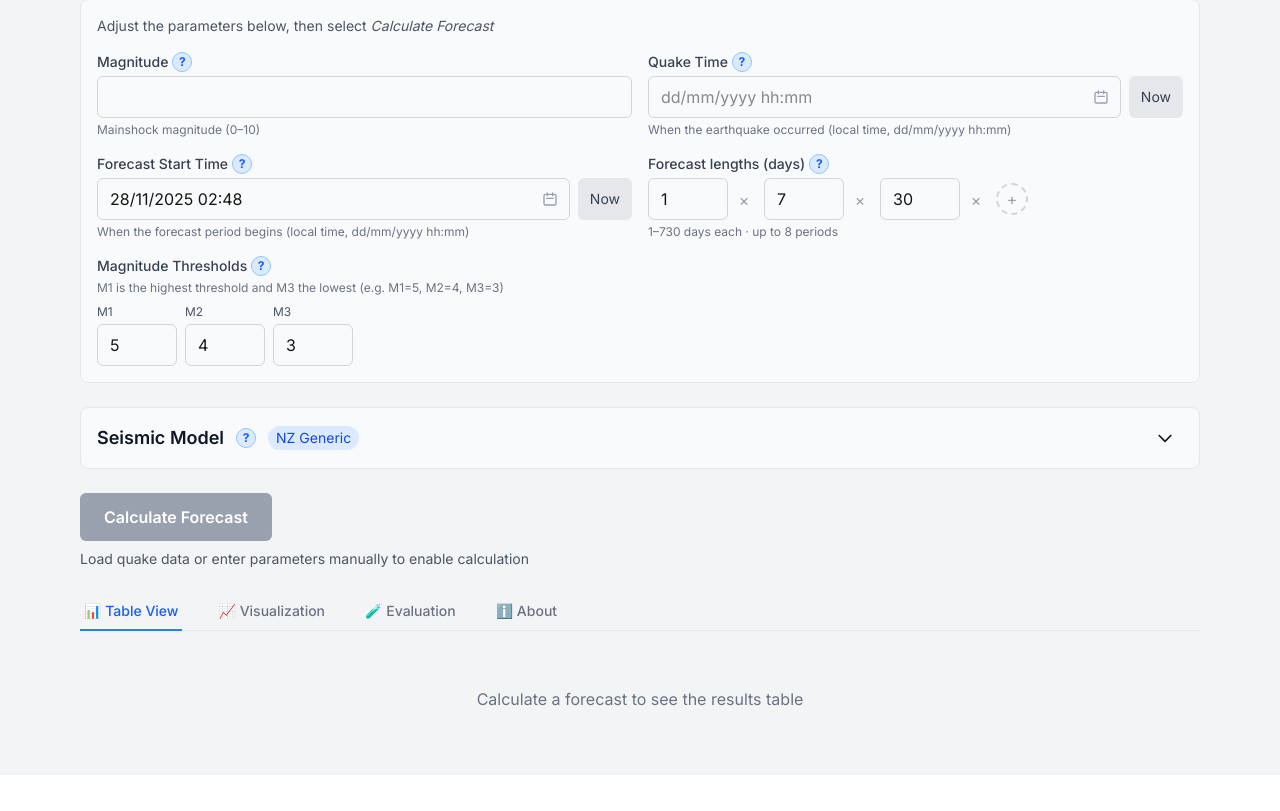
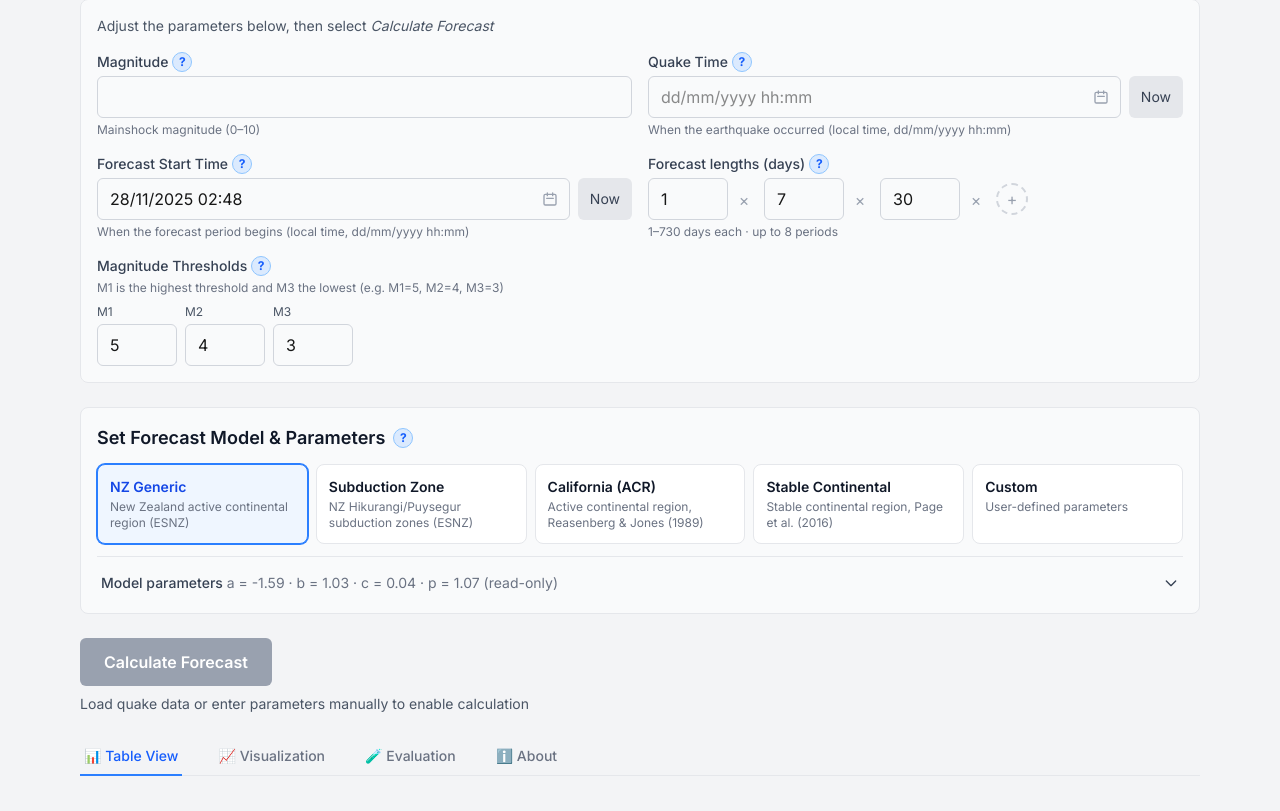
Before and after one commit to KennyGraham1/aftershockCalculator, a Next.js app: page / in a window 1280 px wide. Shown: the part 441-1252 px from the top of the page. Before the commit the page ends 1216 px from the top, so only its background shows below. Built offline with nearby package versions, Linux system fonts and the light colour scheme.

Commit message:
Update terminology in README and ModelSelector for consistency; refine model descriptions in types

```diff
--- a/src/components/ModelSelector.tsx
+++ b/src/components/ModelSelector.tsx
@@ -27,7 +27,7 @@ const PARAM_INFO: Record<keyof ModelParameters, { label: string; description: st
     description: 'Productivity parameter',
     tooltip: (
       <>
-        <strong>Productivity Parameter (<em>a</em>)</strong>
+        <strong>Productivity Parameter (a)</strong>
         <p className="mt-1">
           Sets the overall rate of aftershock occurrence for a sequence. More
           negative values correspond to lower aftershock productivity. Published
@@ -41,7 +41,7 @@ const PARAM_INFO: Record<keyof ModelParameters, { label: string; description: st
     description: 'Magnitude scaling',
     tooltip: (
       <>
-        <strong>Gutenberg&ndash;Richter <em>b</em>-value</strong>
+        <strong>Gutenberg&ndash;Richter b-value</strong>
         <p className="mt-1">
           Governs the relative frequency of small versus large events. A value
           of 1.0 implies a tenfold increase in event frequency for each unit
@@ -56,7 +56,7 @@ const PARAM_INFO: Record<keyof ModelParameters, { label: string; description: st
     description: 'Omori c-value',
     tooltip: (
       <>
-        <strong>Omori <em>c</em>-value (days)</strong>
+        <strong>Omori c-value (days)</strong>
         <p className="mt-1">
           A short time constant that regularises the aftershock rate in the
           period immediately following the mainshock. Smaller values imply
@@ -71,7 +71,7 @@ const PARAM_INFO: Record<keyof ModelParameters, { label: string; description: st
     description: 'Omori p-value',
     tooltip: (
       <>
-        <strong>Omori <em>p</em>-value (decay exponent)</strong>
+        <strong>Omori p-value (decay exponent)</strong>
         <p className="mt-1">
           The exponent governing the temporal decay of aftershock rates.
           A value of 1 corresponds to classical Omori decay; values above 1
@@ -83,24 +83,25 @@ const PARAM_INFO: Record<keyof ModelParameters, { label: string; description: st
   },
 };
 
-const SEISMIC_MODEL_TOOLTIP = (
+const MODEL_TOOLTIP = (
   <>
-    <strong>Seismic Model Selection</strong>
+    <strong>Forecast Model Selection</strong>
     <p className="mt-1">
-      Aftershock behaviour varies systematically between tectonic settings.
-      Select the parameter set calibrated for the region most representative
-      of the mainshock:
+      Aftershock behaviour varies between tectonic settings. Select the
+      parameter set calibrated for the region most representative of the
+      mainshock:
     </p>
     <ul className="mt-1 ml-3 text-xs list-disc">
       <li><strong>NZ Generic:</strong> New Zealand crustal earthquakes (ESNZ calibration)</li>
       <li><strong>Subduction Zone:</strong> Hikurangi/Puysegur plate-interface events</li>
       <li><strong>California (ACR):</strong> Reasenberg &amp; Jones (1989) generic parameters</li>
       <li><strong>Stable Continental:</strong> low-seismicity intraplate regions</li>
+      <li><strong>Custom:</strong> enter your own parameter values</li>
     </ul>
   </>
 );
 
-const STORAGE_KEY = 'aftershock-model-expanded';
+const STORAGE_KEY = 'aftershock-params-expanded';
 
 /**
  * Read initial expanded state from localStorage (client-side only)
@@ -117,11 +118,19 @@ function getInitialExpandedState(): boolean {
   }
 }
 
+function persistExpandedState(value: boolean) {
+  try {
+    localStorage.setItem(STORAGE_KEY, String(value));
+  } catch {
+    // Ignore localStorage errors
+  }
+}
+
 /** Chevron icon component for expand/collapse indicator */
 function ChevronIcon({ expanded }: { expanded: boolean }) {
   return (
     <svg
-      className={`w-5 h-5 transition-transform duration-200 ${expanded ? 'rotate-180' : ''}`}
+      className={`w-4 h-4 transition-transform duration-200 ${expanded ? 'rotate-180' : ''}`}
       fill="none"
       viewBox="0 0 24 24"
       stroke="currentColor"
@@ -140,31 +149,33 @@ export default function ModelSelector({
 }: ModelSelectorProps) {
   const baseId = useId();
   const isCustom = modelType === 'custom';
+  const activeParams = isCustom ? customParams : MODEL_PRESETS[modelType];
 
-  // Initialize collapsed state from localStorage (lazy initializer avoids hydration issues)
+  // Parameter-details disclosure, persisted across visits
   const [isExpanded, setIsExpanded] = useState(false);
-  const [isHydrated, setIsHydrated] = useState(false);
 
-  // Hydrate client-side state after mount
-  // This is a legitimate use of setState in useEffect for client-side hydration
+  // Hydrate the persisted state after mount
   useEffect(() => {
     // eslint-disable-next-line react-hooks/set-state-in-effect
     setIsExpanded(getInitialExpandedState());
-    setIsHydrated(true);
   }, []);
 
-  // Persist state to localStorage when it changes
   const toggleExpanded = useCallback(() => {
     setIsExpanded(prev => {
-      const newValue = !prev;
-      try {
-        localStorage.setItem(STORAGE_KEY, String(newValue));
-      } catch {
-        // Ignore localStorage errors
-      }
-      return newValue;
+      const next = !prev;
+      persistExpandedState(next);
+      return next;
     });
   }, []);
+
+  const handleModelSelect = (type: ModelType) => {
+    onModelChange(type);
+    // Editing parameters is the point of Custom, so open them automatically
+    if (type === 'custom' && !isExpanded) {
+      setIsExpanded(true);
+      persistExpandedState(true);
+    }
+  };
 
   const handleParamChange = (key: keyof ModelParameters, value: string) => {
     const numValue = parseFloat(value);
@@ -174,91 +185,73 @@ export default function ModelSelector({
     });
   };
 
-  // Get current model label for summary display
-  const currentModelLabel = MODEL_OPTIONS.find(m => m.type === modelType)?.label ?? 'Unknown';
+  return (
+    <div className="mb-6 p-4 bg-gray-50 dark:bg-gray-800 rounded-lg border border-gray-200 dark:border-gray-700 print:hidden">
+      <div className="flex items-center gap-2 mb-3">
+        <span id={`${baseId}-heading`} className="text-lg font-semibold text-gray-900 dark:text-gray-100">
+          Set Forecast Model &amp; Parameters
+        </span>
+        <InfoTooltip content={MODEL_TOOLTIP} />
+      </div>
 
+      {/* Model choices, always visible */}
+      <div
+        role="radiogroup"
+        aria-labelledby={`${baseId}-heading`}
+        className="grid grid-cols-1 sm:grid-cols-2 lg:grid-cols-5 gap-2"
+      >
+        {MODEL_OPTIONS.map(({ type, label, description }) => {
+          const selected = modelType === type;
           return (
-    <div className="mb-6 bg-gray-50 dark:bg-gray-800 rounded-lg border border-gray-200 dark:border-gray-700 print:hidden">
-      {/* Disclosure Header - Split into label area and expand button */}
-      <div className="px-4 py-3 flex items-center justify-between">
-        <div className="flex items-center gap-3">
-          <span className="text-lg font-semibold text-gray-900 dark:text-gray-100">
-            Seismic Model
+            <label
+              key={type}
+              className={`cursor-pointer rounded-lg border p-3 transition-colors
+                          focus-within:ring-2 focus-within:ring-blue-500
+                          ${selected
+                            ? 'border-blue-500 bg-blue-50 dark:bg-blue-900/30 ring-1 ring-blue-500'
+                            : 'border-gray-200 dark:border-gray-700 bg-white dark:bg-gray-900 hover:border-blue-300 dark:hover:border-blue-600'}`}
+            >
+              <input
+                type="radio"
+                name={`${baseId}-model`}
+                checked={selected}
+                onChange={() => handleModelSelect(type)}
+                className="sr-only"
+              />
+              <span className={`block text-sm font-semibold ${selected ? 'text-blue-700 dark:text-blue-300' : 'text-gray-900 dark:text-gray-100'}`}>
+                {label}
               </span>
-          <InfoTooltip content={SEISMIC_MODEL_TOOLTIP} />
-          <span className="text-sm px-2 py-0.5 bg-blue-100 dark:bg-blue-900/50 text-blue-700 dark:text-blue-300 rounded-full">
-            {currentModelLabel}
+              <span className="block mt-0.5 text-xs text-gray-500 dark:text-gray-400">
+                {description}
               </span>
+            </label>
+          );
+        })}
       </div>
+
+      {/* Parameter values: summary always visible, inputs behind a disclosure */}
+      <div className="mt-3 border-t border-gray-200 dark:border-gray-600 pt-3">
         <button
           type="button"
           onClick={toggleExpanded}
           aria-expanded={isExpanded}
-          aria-controls={`${baseId}-content`}
-          className="p-2 rounded-md hover:bg-gray-200 dark:hover:bg-gray-700
-                     focus:outline-none focus:ring-2 focus:ring-blue-500
-                     transition-colors"
-          aria-label={isExpanded ? 'Collapse model options' : 'Expand model options'}
+          aria-controls={`${baseId}-params`}
+          className="w-full flex items-center justify-between gap-2 text-sm text-gray-700 dark:text-gray-300
+                     rounded-md px-1 py-1 hover:text-gray-900 dark:hover:text-gray-100
+                     focus:outline-none focus:ring-2 focus:ring-blue-500"
         >
+          <span className="font-medium text-left">
+            Model parameters{' '}
+            <span className="font-mono font-normal text-gray-500 dark:text-gray-400">
+              a = {activeParams.a} · b = {activeParams.b} · c = {activeParams.c} · p = {activeParams.p}
+            </span>
+            {!isCustom && <span className="font-normal text-gray-500 dark:text-gray-400"> (read-only)</span>}
+          </span>
           <ChevronIcon expanded={isExpanded} />
         </button>
-      </div>
 
-      {/* Collapsible Content */}
-      <div
-        id={`${baseId}-content`}
-        role="region"
-        aria-labelledby={`${baseId}-heading`}
-        className={`overflow-hidden transition-all duration-300 ease-in-out ${
-          isHydrated
-            ? isExpanded
-              ? 'max-h-[600px] opacity-100'
-              : 'max-h-0 opacity-0'
-            : 'max-h-0 opacity-0'
-        }`}
-      >
-        <div className="px-4 pb-4 pt-2">
-          {/* Model Selection Radio Group */}
-          <div
-            className="space-y-2 mb-4"
-            role="radiogroup"
-            aria-label="Select seismic model"
-          >
-            {MODEL_OPTIONS.map(({ type, label, description }) => (
-              <label
-                key={type}
-                className={`flex items-start gap-3 cursor-pointer p-2 rounded-md transition-colors
-                           ${modelType === type
-                             ? 'bg-blue-50 dark:bg-blue-900/30 border border-blue-200 dark:border-blue-700'
-                             : 'hover:bg-gray-100 dark:hover:bg-gray-700 border border-transparent'}`}
-              >
-                <input
-                  type="radio"
-                  name={`${baseId}-model`}
-                  checked={modelType === type}
-                  onChange={() => onModelChange(type)}
-                  className="w-4 h-4 mt-0.5 accent-blue-500"
-                  aria-describedby={`${baseId}-${type}-desc`}
-                />
-                <div>
-                  <span className="font-medium text-gray-900 dark:text-gray-100">{label}</span>
-                  <p
-                    id={`${baseId}-${type}-desc`}
-                    className="text-sm text-gray-500 dark:text-gray-400"
-                  >
-                    {description}
-                  </p>
-                </div>
-              </label>
-            ))}
-          </div>
-
-          {/* Model Parameters */}
-          <div className="border-t border-gray-200 dark:border-gray-600 pt-4">
-            <h4 className="text-sm font-medium text-gray-700 dark:text-gray-300 mb-3">
-              Model Parameters {!isCustom && <span className="text-gray-500">(read-only)</span>}
-            </h4>
-            <div className="grid grid-cols-2 md:grid-cols-4 gap-4">
+        {isExpanded && (
+          <div id={`${baseId}-params`} className="grid grid-cols-2 md:grid-cols-4 gap-4 mt-3">
             {(Object.keys(PARAM_INFO) as (keyof ModelParameters)[]).map((param) => (
               <div key={param}>
                 <label
@@ -272,11 +265,10 @@ export default function ModelSelector({
                   id={`${baseId}-${param}`}
                   type="number"
                   step="0.001"
-                    value={isCustom ? customParams[param] : MODEL_PRESETS[modelType][param]}
+                  value={activeParams[param]}
                   onChange={(e) => handleParamChange(param, e.target.value)}
                   disabled={!isCustom}
                   aria-describedby={`${baseId}-${param}-desc`}
-                    tabIndex={isExpanded ? 0 : -1}
                   className="w-full px-3 py-2 border border-gray-300 dark:border-gray-600 rounded-md
                              focus:outline-none focus:ring-2 focus:ring-blue-500
                              disabled:bg-gray-100 dark:disabled:bg-gray-700
@@ -292,8 +284,7 @@ export default function ModelSelector({
               </div>
             ))}
           </div>
-          </div>
-        </div>
+        )}
       </div>
     </div>
   );
--- a/src/types/index.ts
+++ b/src/types/index.ts
@@ -126,11 +126,11 @@ export const MODEL_INFO: Record<ModelType, { name: string; description: string }
   },
   california: {
     name: 'California (ACR)',
-    description: 'Active Continental Region - Reasenberg & Jones (1989)'
+    description: 'Active continental region, Reasenberg & Jones (1989)'
   },
   scr: {
     name: 'Stable Continental',
-    description: 'Stable Continental Region - Page et al. (2016)'
+    description: 'Stable continental region, Page et al. (2016)'
   },
   custom: {
     name: 'Custom',
```
Also changed, not shown: 1 other file (tests, documents, lock files or other folders). Lines whose indentation alone changed are shown as unchanged.
